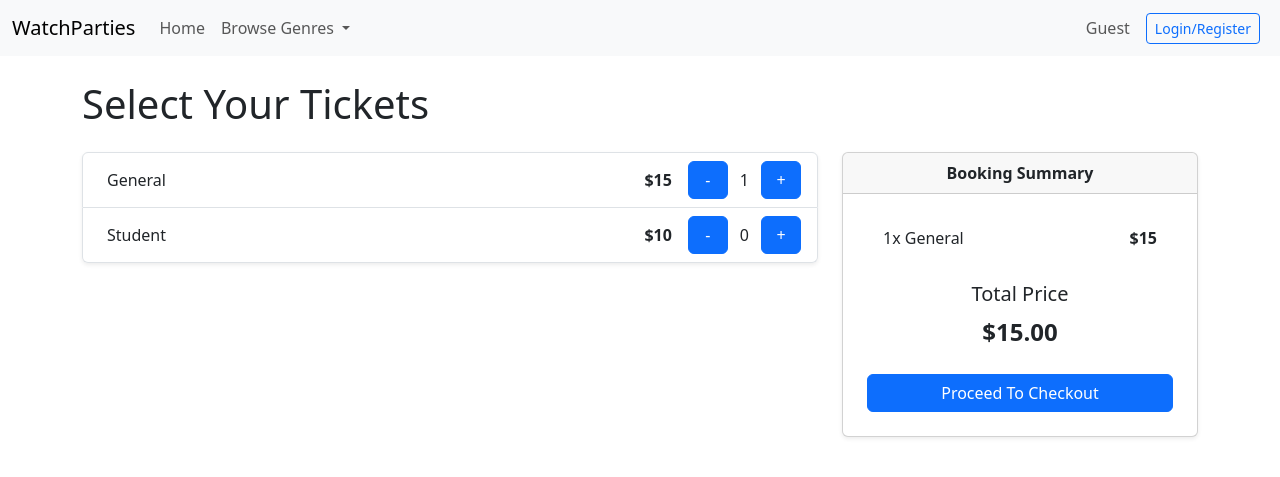
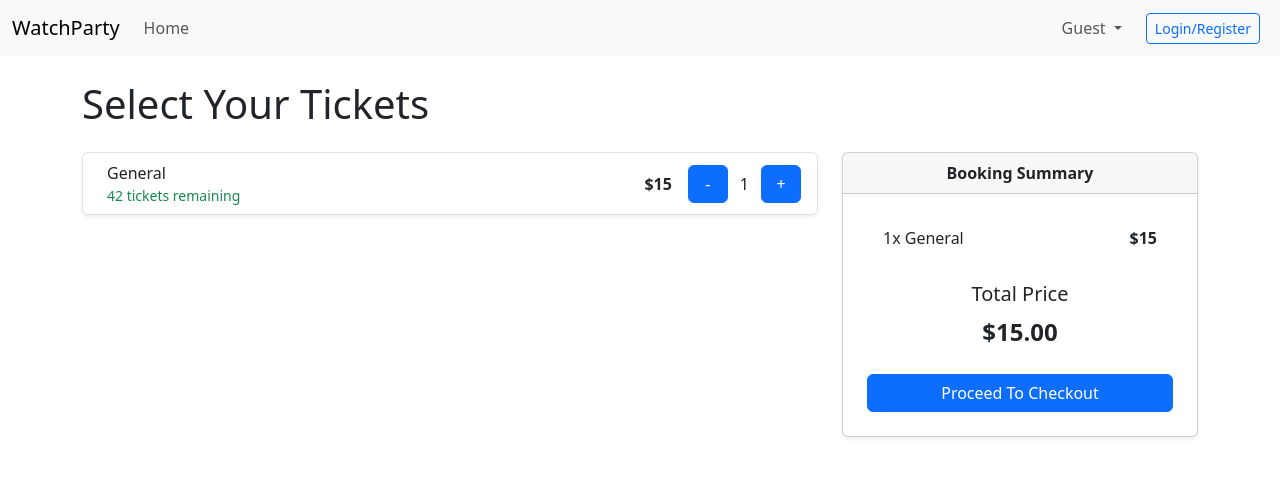
Before and after one commit to honnemi/iab207-a2, a Flask app: page /tickets in a window 1280 px wide. Shown: the top 477 px of the page. Run offline with Flask 3, Linux system fonts and the light colour scheme; some libraries are stand-ins or nearby versions.

Commit message:
added bookings bp and routes, made edits to ticket flow  (no more checkout) and navbar

```diff
--- a/projectfile/website/__init__.py
+++ b/projectfile/website/__init__.py
@@ -53,4 +53,7 @@ def create_app():
     from . import tickets
     app.register_blueprint(tickets.tickets_bp)
 
+    from . import bookings
+    app.register_blueprint(bookings.bookings_bp)
+
     return app
--- a/projectfile/website/templates/base.html
+++ b/projectfile/website/templates/base.html
@@ -17,7 +17,7 @@
             <!--Just a basic one for now, will update once we figure out the overall structure of our website-->
             <nav class="navbar navbar-expand-lg bg-body-tertiary">
                 <div class="container-fluid">
-                    <a class="navbar-brand" href="#">WatchParties</a>
+                    <a class="navbar-brand" href="#">WatchParty</a>
                     <button class="navbar-toggler" type="button" data-bs-toggle="collapse" data-bs-target="#navbarNavDropdown" aria-controls="navbarNavDropdown" aria-expanded="false" aria-label="Toggle navigation">
                         <span class="navbar-toggler-icon"></span>
                     </button>
@@ -26,28 +26,18 @@
                             <li class="nav-item">
                                 <a class="nav-link" href="{{url_for('main.view_events')}}">Home</a>
                             </li>
-                            <li class="nav-item dropdown">
-                                <a class="nav-link dropdown-toggle" href="#" role="button" data-bs-toggle="dropdown" aria-expanded="false">
-                                    Browse Genres
-                                </a>
-                                <ul class="dropdown-menu">
-                                    <li><a class="dropdown-item" href="#">Action</a></li>
-                                    <li><a class="dropdown-item" href="#">Comedy</a></li>
-                                    <li><a class="dropdown-item" href="#">Drama</a></li>
-                                    <li><a class="dropdown-item" href="#">Horror</a></li>
-                                    <li><a class="dropdown-item" href="#">Sci-Fi</a></li>
-                                    <li><a class="dropdown-item" href="#">Fantasy</a></li>
-                                    <li><a class="dropdown-item" href="#">Romance</a></li>
-                                    <li><a class="dropdown-item" href="#">Thriller</a></li>
-                                    <li><a class="dropdown-item" href="#">Animated</a></li>
-                                </ul>
-                            </li>
                         </ul>
 
                         <!--In the future, will show current user's name if logged in and a logout button instead-->
                         <ul class="navbar-nav ms-auto d-flex align-items-center">
-                            <li class="nav-item me-3">
-                                <span class="navbar-text">Guest</span>
+                            <!--In the future, only show dropdown when logged in-->
+                            <li class="nav-item dropdown me-3">
+                                <a class="nav-link dropdown-toggle" href="#" role="button" data-bs-toggle="dropdown" aria-expanded="false">
+                                    Guest
+                                </a>
+                                <ul class="dropdown-menu">
+                                    <li><a class="dropdown-item" href="{{url_for('bookings.show_bookings')}}">My Bookings</a></li>
+                                </ul>
                             </li>
 
                             <li class="nav-item me-2">
--- /dev/null
+++ b/projectfile/website/templates/booking_history.html
@@ -0,0 +1,5 @@
+{% extends "base.html" %}
+
+{% block content %}
+
+{% endblock %}
--- a/projectfile/website/templates/tickets.html
+++ b/projectfile/website/templates/tickets.html
@@ -10,23 +10,27 @@
             <ul class="list-group rounded shadow-sm">
                 <!--Will add for statement here when ticket db is created-->
                 <li class="list-group-item d-flex justify-content-between align-items-center">
-                    <span class="ms-2 me-auto">General</span>
+
+                    <div class="ms-2 me-auto">
+                        <div>General</div>
+
+                        <small class="text-success">
+                            42 tickets remaining
+                        </small>
+                    </div>
 
                     <div class="d-flex align-items-center gap-2">
                         <span class="fw-semibold me-2">$15</span>
-                        <button type="button" class="btn btn-primary" style="width: 40px;">-</button>
+
+                        <button type="button" class="btn btn-primary" style="width: 40px;">
+                            -
+                        </button>
+
                         <span class="mx-1">1</span>
-                        <button type="button" class="btn btn-primary" style="width: 40px;">+</button>
-                    </div>
-                </li>
-                <li class="list-group-item d-flex justify-content-between align-items-center">
-                    <span class="ms-2 me-auto">Student</span>
 
-                    <div class="d-flex align-items-center gap-2">
-                        <span class="fw-semibold me-2">$10</span>
-                        <button type="button" class="btn btn-primary" style="width: 40px;">-</button>
-                        <span class="mx-1">0</span>
-                        <button type="button" class="btn btn-primary" style="width: 40px;">+</button>
+                        <button type="button" class="btn btn-primary" style="width: 40px;">
+                            +
+                        </button>
                     </div>
                 </li>
             </ul>
@@ -50,7 +54,7 @@
                     <h5 class="card-title mt-3">Total Price</h5>
                     <p class="card-text fs-4 fw-bold mb-3">$15.00</p>
 
-                    <a href="{{url_for('tickets.show_checkout')}}" class="btn btn-primary w-100 mt-2">
+                    <a href="{{url_for('tickets.show_confirmation')}}" class="btn btn-primary w-100 mt-2">
                         Proceed To Checkout
                     </a>
                 </div>
--- a/projectfile/website/tickets.py
+++ b/projectfile/website/tickets.py
@@ -1,6 +1,5 @@
 from flask import Blueprint, render_template, url_for, redirect
 from flask_bootstrap import Bootstrap5
-from .forms import CheckoutForm
 
 tickets_bp = Blueprint('tickets', __name__)
 
@@ -8,19 +7,6 @@ tickets_bp = Blueprint('tickets', __name__)
 def show_tickets():
     return render_template('tickets.html')
 
-@tickets_bp.route('/tickets/checkout', methods = ['GET', 'POST'])
-def show_checkout():
-    form = CheckoutForm()
-
-    if form.validate_on_submit():
-        card_number = form.card_number.data
-        expiry = form.expiry.data
-        cvv = form.cvv.data
-
-        return redirect(url_for('tickets.show_confirmation'))
-
-    return render_template('checkout.html', form=form)
-
 @tickets_bp.route('/tickets/confirmation', methods = ['GET'])
 def show_confirmation():
     return render_template('order_confirmation.html')
```
Also changed, not shown: projectfile/website/bookings.py (added, +8 -0 lines), projectfile/website/templates/checkout.html (deleted, +0 -67 lines), projectfile/website/templates/order_confirmation.html (+5 -2 lines).
